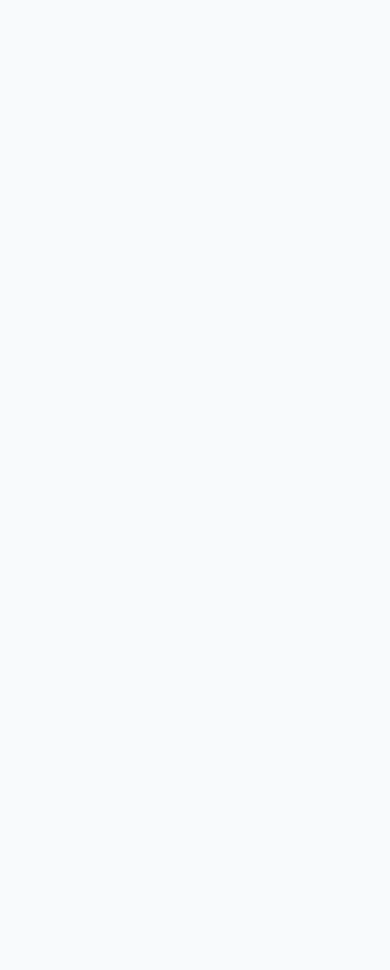
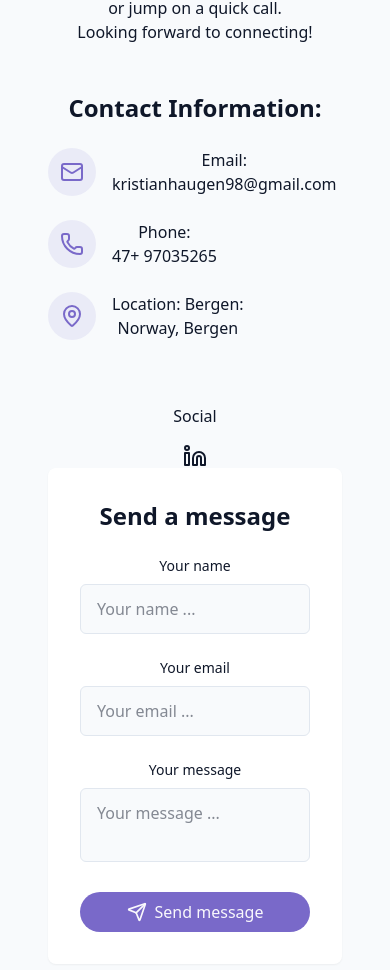
Before and after one commit to KristianHaugen98/React-portfolio-website, a React (Vite) app: page / in a window 390 px wide. Shown: the part 7350-8320 px from the top of the page. Before the commit the page ends 6970 px from the top, so only its background shows below. Built offline with nearby package versions, Linux system fonts and the light colour scheme.

Commit message:
Contact section
Made contact section with email, phone and location. Added a contact form, and a social with linkedin link to my profile

```diff
--- /dev/null
+++ b/src/components/ContactSection.jsx
@@ -0,0 +1,150 @@
+import {
+  LinkedinIcon,
+  MailIcon,
+  MapPinIcon,
+  PhoneIcon,
+  SendIcon,
+} from "lucide-react";
+import { cn } from "../lib/utils";
+
+export const ContactSection = () => {
+  return (
+    <section id="contact" className="py-24 px-4 relative bg-secondary/30">
+      <div className="container  mx-auto max-w-5xl">
+        <h2 className="text-3xl md:text-4xl font-bold md-4 text-center p-8">
+          Contact <span className="text-primary ">Me!</span>
+        </h2>
+
+        <p className="text-center text-muted-foreground mb-12 max-w-2xl mx-auto">
+          I'd love to hear about any openings on your team or upcoming projects.
+          Happy to share more about my work, or jump on a quick call. <br />
+          Looking forward to connecting!
+        </p>
+        <div className="grid- grid-cols-1 md:grid-cols-2 gap-11">
+          {/* Contact information: */}
+          <div className="space-y-8">
+            <h3 className="text-2xl font-semibold mb-6">
+              Contact Information:
+            </h3>
+            <div className="space-y-6 justify-center">
+              <div className="flex imtes-start space-x-4">
+                <div className="p-3 rounded-full bg-primary/10">
+                  <MailIcon className="h-6 w-6 text-primary" />
+                </div>
+                <div>
+                  <h4 className="font-medium">Email:</h4>
+                  <a
+                    href="mailto:kristianhaugen98@gmail.com"
+                    className="text-muted-foreground hover:text-primary transition-colors"
+                  >
+                    kristianhaugen98@gmail.com
+                  </a>
+                </div>
+              </div>
+              <div className="flex imtes-start space-x-4">
+                <div className="p-3 rounded-full bg-primary/10">
+                  <PhoneIcon className="h-6 w-6 text-primary" />
+                </div>
+                <div>
+                  <h4 className="font-medium">Phone:</h4>
+                  <a
+                    href="tel:97035265"
+                    className="text-muted-foreground hover:text-primary transition-colors"
+                  >
+                    47+ 97035265
+                  </a>
+                </div>
+              </div>
+              <div className="flex imtes-start space-x-4">
+                <div className="p-3 rounded-full bg-primary/10">
+                  <MapPinIcon className="h-6 w-6 text-primary" />
+                </div>
+                <div>
+                  <h4 className="font-medium">Location: Bergen:</h4>
+                  <a className="text-muted-foreground hover:text-primary transition-colors">
+                    Norway, Bergen
+                  </a>
+                </div>
+              </div>
+            </div>
+            {/* Socials, if i want to add: */}
+            <div className="pt-8">
+              <h4 className="font-medium mb-4">Social</h4>
+              <div className="flex space-x-4 justify-center">
+                <a
+                  href="https://www.linkedin.com/in/kristian-haugen-34b230276/"
+                  target="_blank"
+                >
+                  <LinkedinIcon />
+                </a>
+              </div>
+            </div>
+          </div>
+          {/* Contact form: */}
+          <div className="bg-card p-8 rounded-lg shadow-xs">
+            <h3 className="text-2xl font-semibold mb-6">Send a message</h3>
+            <form className="space-y-6">
+              <div>
+                <label
+                  htmlFor="name"
+                  className="block text-sm font-medium mb-2"
+                >
+                  Your name
+                </label>
+                <input
+                  type="text"
+                  id="name"
+                  name="name"
+                  required
+                  className="w-full px-4 py-3 rounded-md border border-input bg-background focus:outline-hidden focus:ring-2 focus:ring-primary"
+                  placeholder="Your name ..."
+                />
+              </div>
+              <div>
+                <label
+                  htmlFor="email"
+                  className="block text-sm font-medium mb-2"
+                >
+                  Your email
+                </label>
+                <input
+                  type="email"
+                  id="email"
+                  name="email"
+                  required
+                  className="w-full px-4 py-3 rounded-md border border-input bg-background focus:outline-hidden focus:ring-2 focus:ring-primary"
+                  placeholder="Your email ..."
+                />
+              </div>
+              <div>
+                <label
+                  htmlFor="message"
+                  className="block text-sm font-medium mb-2"
+                >
+                  Your message
+                </label>
+                <textarea
+                  id="message"
+                  name="message"
+                  required
+                  className="w-full px-4 py-3 rounded-md border border-input bg-background focus:outline-hidden focus:ring-2 focus:ring-primary resize-none"
+                  placeholder="Your message ..."
+                />
+              </div>
+              <button
+                type="submit"
+                className={cn(
+                  "cosmic-button w-full flex items-center justify-center gap-2"
+                )}
+              >
+                {/* Condition of sending form or not: */}
+                <SendIcon size={20} />
+                Send message
+              </button>
+            </form>
+          </div>
+        </div>
+      </div>
+    </section>
+  );
+};
--- a/src/components/ProjectsSection.jsx
+++ b/src/components/ProjectsSection.jsx
@@ -1,6 +1,6 @@
-import { ExternalLink } from "lucide-react";
+import { ArrowBigRight, ExternalLink } from "lucide-react";
 import { Github } from "lucide-react";
-
+import { ArrowRight } from "lucide-react";
 // Lists of projects:
 const projects = [
   // Project 1:
@@ -80,7 +80,7 @@ export const ProjectsSection = () => {
                     </span>
                   )) ?? null}
                 </div>
-              </div>
+
                 <h3 className="text-xl font-semibold mb-2">{project.title}</h3>
                 <p className="text-muted-foreground text-sm mb-4">
                   {project.description}
@@ -102,13 +102,25 @@ export const ProjectsSection = () => {
                         target="_blank"
                         rel="noopener noreferrer"
                       >
-                      <Github className="text-foreground/80 hover:text-primary transition-colours duration-300" />
+                        <Github className="text-foreground/80 hover:text-primary transition-colors duration-300" />
                       </a>
                     )}
                   </div>
                 </div>
               </div>
+            </div>
           ))}
+        </div>
+        {/*Link to our general GitHub: */}
+        <div className="text-center mt-12">
+          <a
+            className="cosmic-button w-fit flex items-center mx-auto gap-2"
+            href="https://github.com/KristianHaugen98"
+            target="_blank"
+          >
+            My GitHub
+            <ArrowRight size={20} />
+          </a>
         </div>
       </div>
     </section>
--- a/src/pages/Home.jsx
+++ b/src/pages/Home.jsx
@@ -5,6 +5,7 @@ import { HeroSection } from "../components/HeroSection";
 import { AboutSection } from "../components/AboutSection";
 import { SkillsSection } from "../components/SkillsSection";
 import { ProjectsSection } from "../components/ProjectsSection";
+import { ContactSection } from "../components/ContactSection";
 
 export const Home = () => {
   return (
@@ -21,6 +22,7 @@ export const Home = () => {
         <AboutSection />
         <SkillsSection />
         <ProjectsSection />
+        <ContactSection />
       </main>
       {/* Footer */}
     </div>
```
Lines whose indentation alone changed are shown as unchanged.
